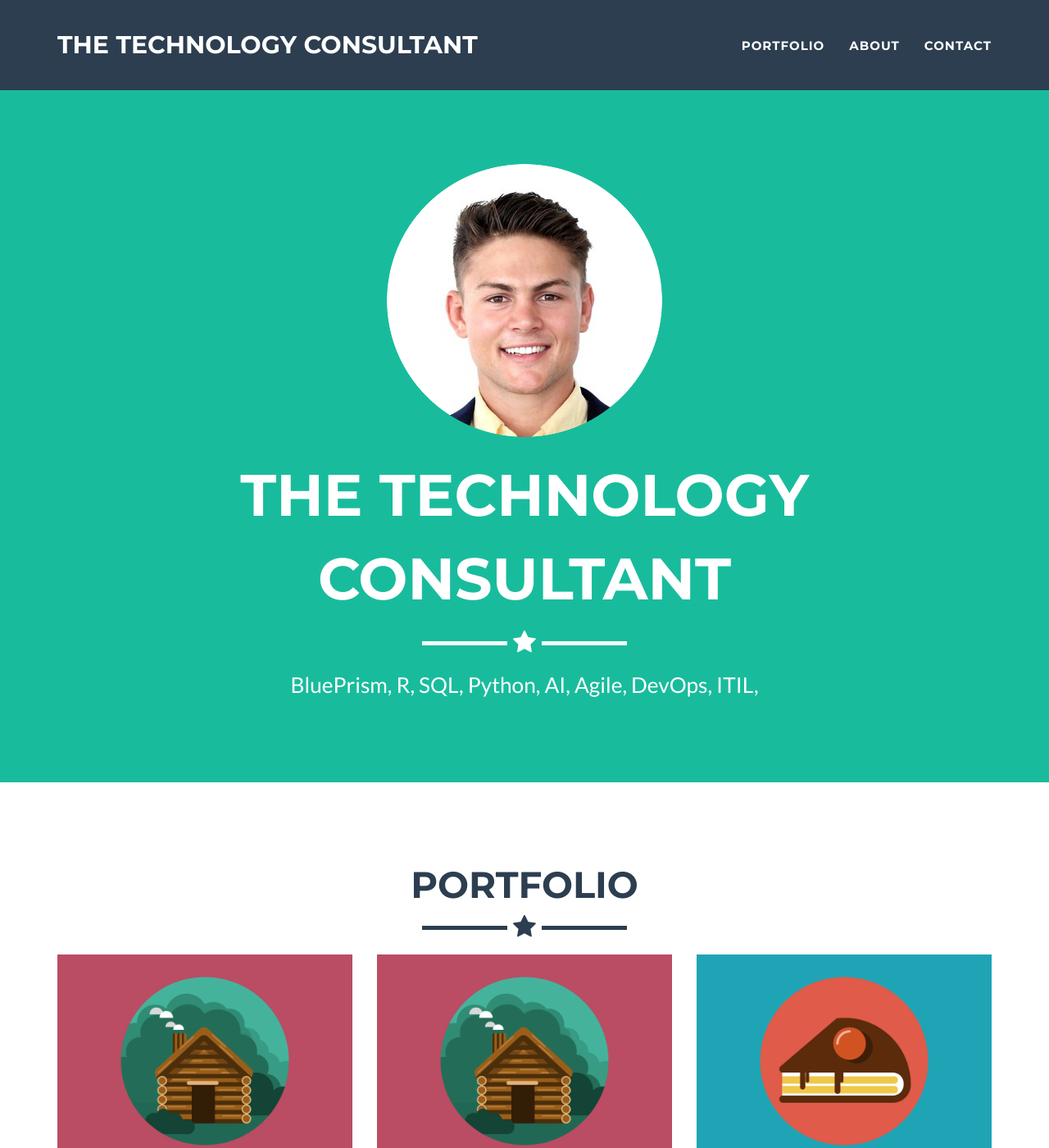
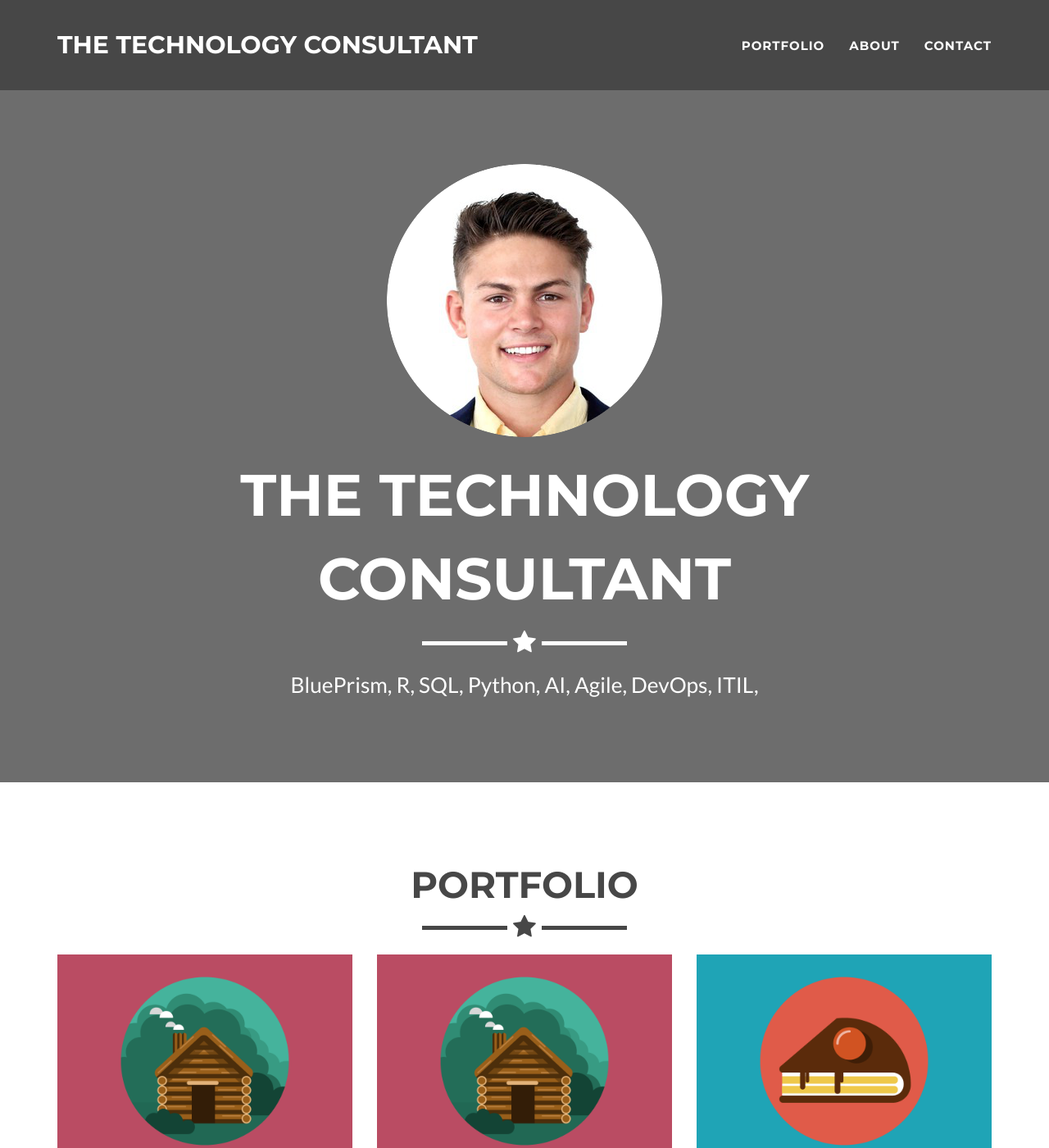
Before and after one commit to tylorbunting/buntoss.github.io, a Jekyll site: the page built from index.html, in a window 1280 px wide and 1400 px high. Shown: the whole window at 82% size. Built offline with Jekyll 4.4.1, drawn with Linux system fonts in a browser that asks for light colours.

Commit message:
updated color palette

```diff
--- a/_config.yml
+++ b/_config.yml
@@ -25,10 +25,10 @@ disqus_shortname: Tylor
 
 # Color settings (hex-codes without the leading hash-tag)
 color:
-  primary: 18bc9c #80B3FF
-  primary-rgb: "24,288,156" #"128,179,255"
-  secondary: 2c3e50 #FD6E8A
-  secondary-dark: 233140 #A2122F
+  primary: 6D6D6D #18bc9c #80B3FF
+  primary-rgb: "109, 109, 109" #"24,288,156" #"128,179,255"
+  secondary: 474747 #2c3e50 #FD6E8A
+  secondary-dark: 323232 #233140 #A2122F
 
 # Footer settings
 footer:
```
